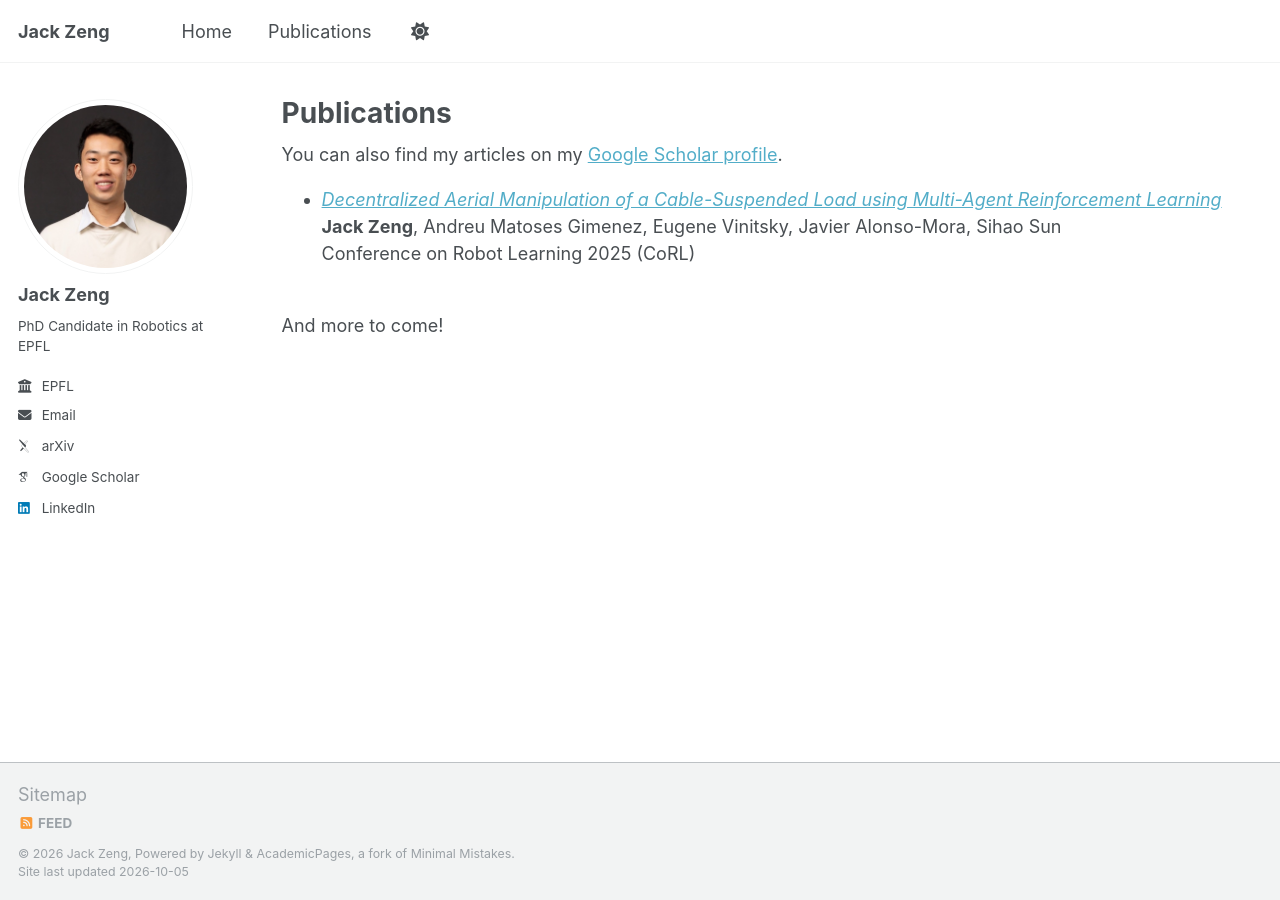
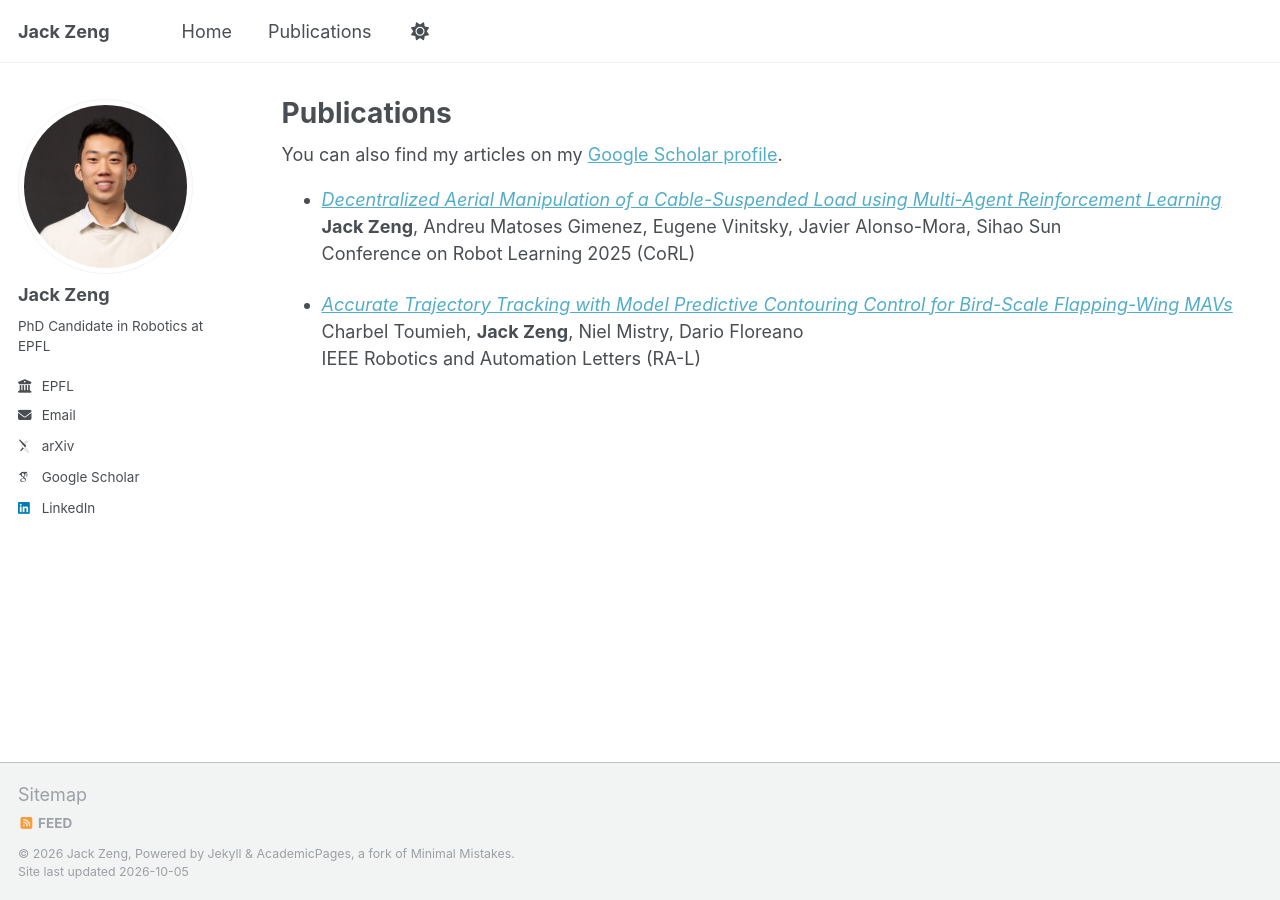
Before and after one commit to jackzeng-robotics/jackzeng-robotics.github.io, a Jekyll site: the page built from _pages/publications.md, in a window 1280 px wide. Built offline with Jekyll 4.4.1, drawn with Linux system fonts in a browser that asks for light colours; some web fonts are replaced.

Commit message:
Update publications with new entry and corrections
Added a new publication entry and updated the existing one.

```diff
--- a/_pages/publications.md
+++ b/_pages/publications.md
@@ -15,5 +15,6 @@ author_profile: true
 **Jack Zeng**, Andreu Matoses Gimenez, Eugene Vinitsky, Javier Alonso-Mora, Sihao Sun \\
 Conference on Robot Learning 2025 (CoRL)
 
-\\
-And more to come!
++ [_Accurate Trajectory Tracking with Model Predictive Contouring Control for Bird-Scale Flapping-Wing MAVs_](https://ieeexplore.ieee.org/stamp/stamp.jsp?arnumber=11669975)
+Charbel Toumieh, **Jack Zeng**, Niel Mistry, Dario Floreano \\
+IEEE Robotics and Automation Letters (RA-L)
```
